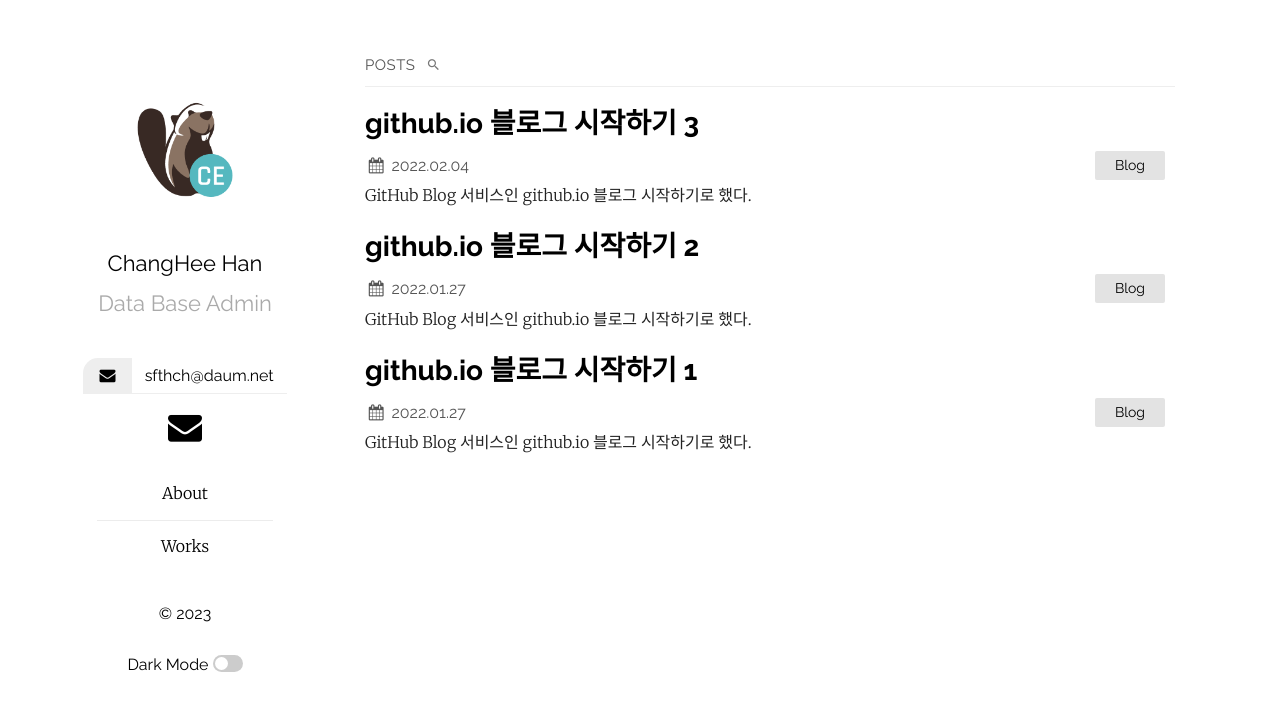
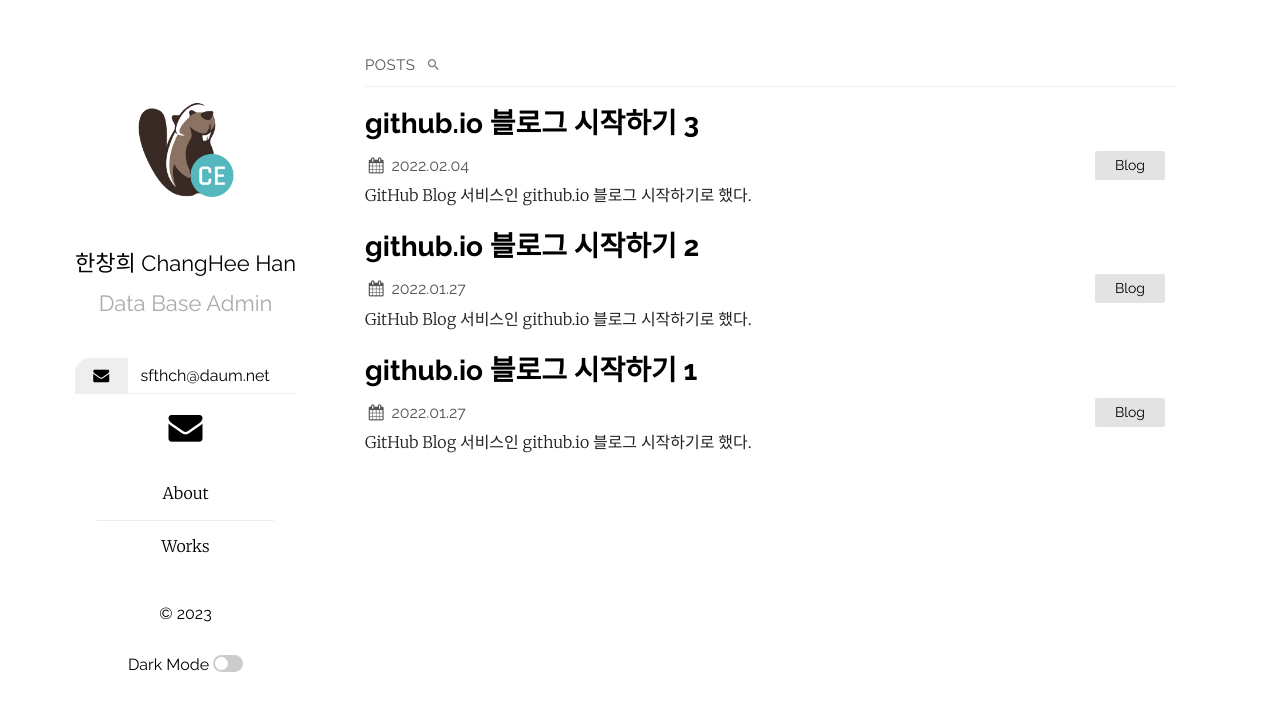
Before and after one commit to sfthch/sfthch, a Jekyll site: the page built from index.md, in a window 1280 px wide. Shown: the top 711 px of the page. Built offline with Jekyll 4.4.1, drawn with Linux system fonts in a browser that asks for light colours.

Commit message:
231014-1502

```diff
--- a/_config.yml
+++ b/_config.yml
@@ -1,7 +1,7 @@
 # minimal_mistakes_skin: dark # "air", "aqua", "contrast", "dark", "dirt", "neon", "mint", "plum", "sunrise"
 url : https://sfthch.github.io # GitBlog 호스트 주소
 
-title: 한창희 ChangHee Blog
+title: ChangHee Blog
 author: GitHub User
 email: sfthch@daum.net
 description: > # this means to ignore newlines until "show_exerpts:"
@@ -15,7 +15,8 @@ show_excerpts: true # set to true to show excerpts on the homepage
 sass:
   sass_dir: _sass
 plainwhite:
-  name: ChangHee Han
+  name: 한창희
+        ChangHee Han
   tagline: Data Base Admin
 # date_format: "%b %-d, %Y"
   date_format: "%Y.%m.%d"
```
